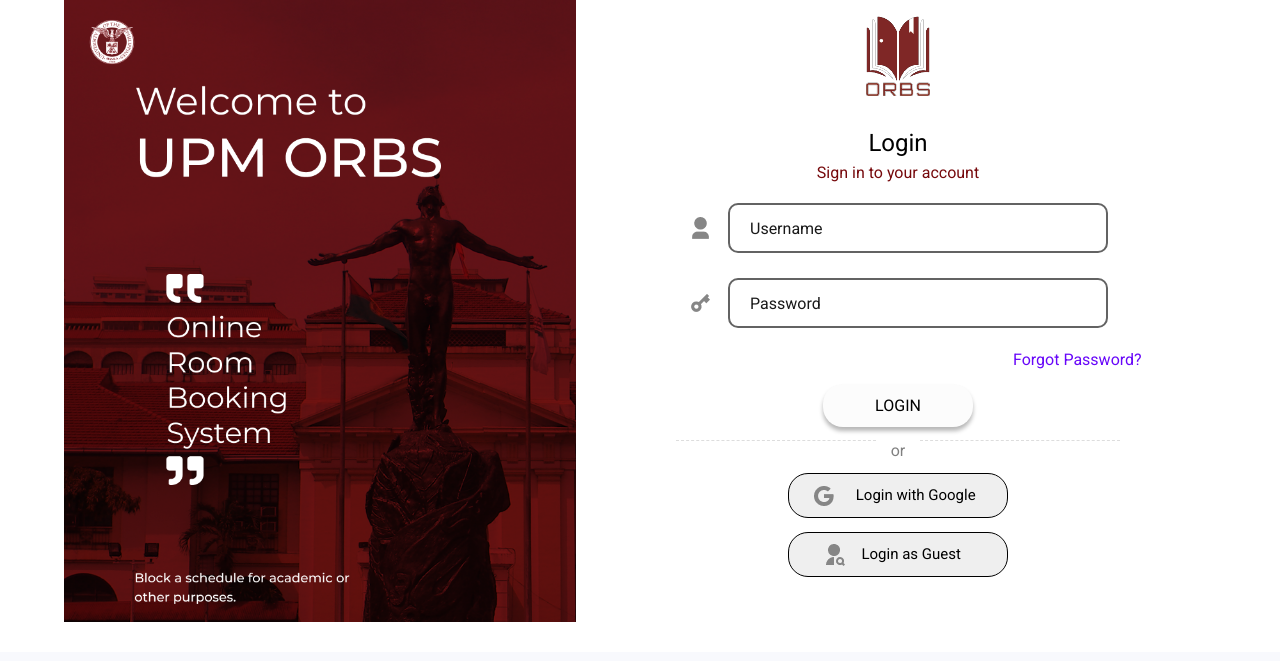
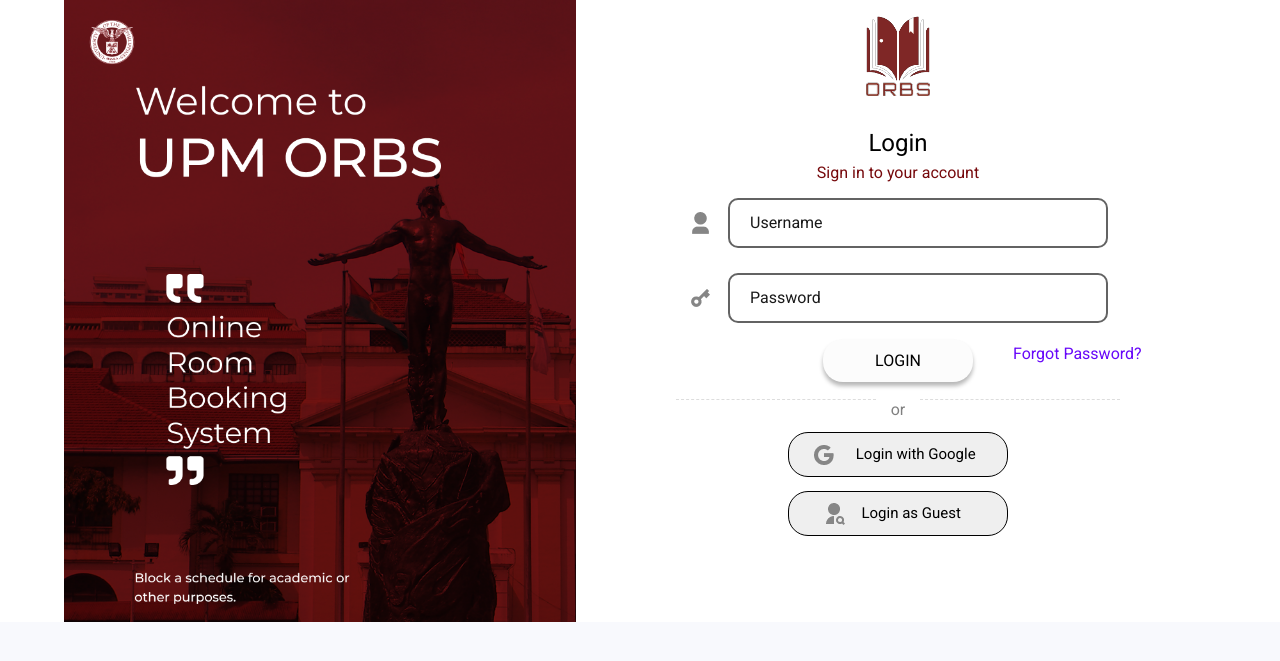
Before and after one commit to sjsaluta/UPM-ORBS-1.1.0, a Django app: page /accounts/login/ in a window 1280 px wide. Shown: the top 661 px of the page. Run offline with Django 4.2, Linux system fonts and the light colour scheme; parts of the project's set-up code (start-up, migrations or seed data) failed here and were passed over; some libraries are stand-ins or nearby versions.

Commit message:
Fixed login

```diff
--- a/static/css/login.css
+++ b/static/css/login.css
@@ -34,7 +34,7 @@
   border: 1px none;
   display: flex;
   flex-direction: column;
-  gap: 40px;
+  /* gap: 40px; */
   min-height: 80%;
   width: 450px;
 }
--- a/templates/accounts/login.html
+++ b/templates/accounts/login.html
@@ -32,11 +32,7 @@
                 width: 28%;
                 margin-bottom:-28%;
                 margin-top:-15%;"/>
-        {%if iserror%}
-                <div class="alert alert-danger">
-        <strong>{{ error|escape }}</strong>
-                </div>
-        {%endif%}
+
         <form action="#" method="post" class="login-form">
         {% csrf_token %}
         <div class="login-text">
@@ -46,10 +42,14 @@
         <span class="montserrat-normal-black-20px"
                 style="font-size: medium; margin-top: -10%;">
                 Sign in to your account</span>
-        </p>
         </div>
+        {%if iserror%}
+                <div class="alert alert-danger">
+                        <strong>{{ error|escape }}</strong>
+                </div>
+        {%endif%}
         <div class="form">
-        <div class="input-fields" style="margin-top: -10%;">
+        <div class="input-fields">
         <div class="username">
         <img
                 class="user-3-fill"
@@ -89,7 +89,7 @@
         </div>
         </div>
         </div>
-        <div class="form-group" style="margin-top: -10%">
+        <div class="form-group">
         <button type="submit" class="login-button" style="height:20%; width: 25%; margin-top: -20%;">
         <div class="login montserrat-normal-white-15px">
         <span class="montserrat-normal-white-15px">LOGIN</span>
@@ -97,7 +97,7 @@
         </button>
         </div>
         <div class="frame-16">
-        <div class="divider" style="height:20%; margin-top: -10%; margin-bottom: -10%;">
+        <div class="divider" style="height:20%; margin-bottom: -10%;">
         <img
         class="line"
         src="{{MEDIA_URL}}Line 1.png"
```
